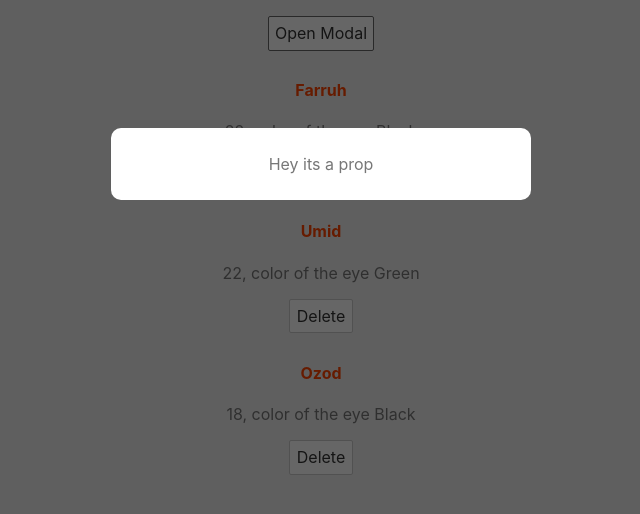
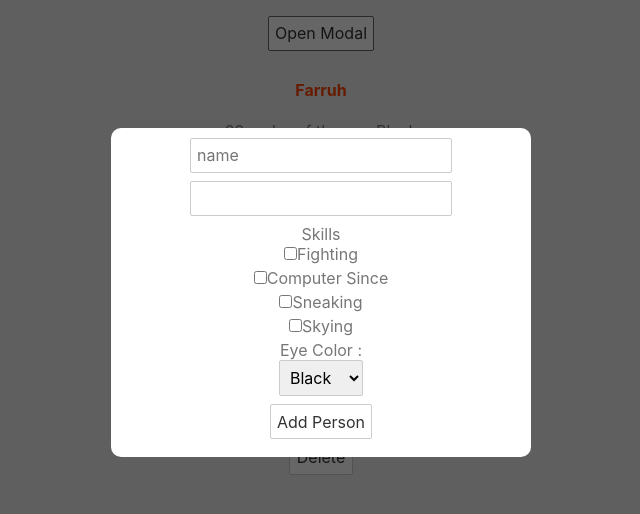
Before and after one commit to FarrukhMahkamov/svelte-basic, a Svelte app: page / in a window 1280 px wide. Both pictures are taken after a click on the button "Open Modal". Shown: the top 514 px of the page, without its empty margins (319-959 px from the left). Built offline with nearby package versions, Linux system fonts and the light colour scheme.

Commit message:
Event dispatching

```diff
--- a/src/App.svelte
+++ b/src/App.svelte
@@ -1,6 +1,6 @@
 <script>
 	import Modal from './components/Modal.svelte'
-
+	import AddPersomForm from './components/Form.svelte'
 	let showModal = false
 	const toggleModal = () => {
 		showModal = !showModal
@@ -14,8 +14,16 @@
 	const removePerson = (id) => {
 		people = people.filter((data) => data.id != id)
 	}
+
+	const addPerson = (e) => {
+		const person = e.detail
+		people = [person, ...people]
+		showModal = false
+	}
 </script>
-<Modal message="Hey its a prop" isPromo={true} {showModal} on:click={toggleModal}/>
+<Modal {showModal} on:click={toggleModal}>
+	<AddPersomForm on:addPerson={addPerson}/>
+</Modal>
 <main>
 	<button on:click={toggleModal}>Open Modal</button>
 	{#each people as person (person.id)}
--- /dev/null
+++ b/src/components/Form.svelte
@@ -0,0 +1,49 @@
+<script>
+import { createEventDispatcher } from "svelte";
+    let dispatch = createEventDispatcher()
+
+    let name;
+    let eyeColor;
+    let age;
+
+    let skills = [
+
+    ]
+
+    const handleSubmit = () => {
+        const person = {
+            name,
+            eyeColor,
+            age,
+            skills,
+            id: Math.random()
+        }
+
+        dispatch('addPerson', person)
+    }
+</script>
+
+<form on:submit|preventDefault={handleSubmit}>
+    <input type="text" placeholder="name" bind:value={name}>
+    <input type="number" bind:value={age}>
+    <label for="skills">Skills</label>
+
+    <input type="checkbox" bind:group={skills} value="figting">Fighting <br>
+    <input type="checkbox" bind:group={skills} value="computerSince">Computer Since <br>
+    <input type="checkbox" bind:group={skills} value="sneaking">Sneaking <br>
+    <input type="checkbox" bind:group={skills} value="skying">Skying <br>
+
+    <label for="">Eye Color :</label>
+    <select bind:value={eyeColor}>
+        <option value="black">Black</option>
+        <option value="white">White</option>
+        <option value="yellow">Yellow</option>
+        <option value="green">Green</option>
+    </select><br>
+
+    <button type="submit">Add Person</button>
+</form>
+
+<style>
+
+</style>
--- a/src/components/Modal.svelte
+++ b/src/components/Modal.svelte
@@ -1,5 +1,4 @@
 <script>
-    export let message = "Unused modal prop";
     export let showModal = false
     export let isPromo = false
 </script>
@@ -7,7 +6,9 @@
 {#if showModal}
 <div class="backdrop" class:promo={isPromo} on:click|self>
     <div class="modal">
-        <p>{message}</p>
+        <slot>
+
+        </slot>
     </div>
 </div>
 {/if}
```
